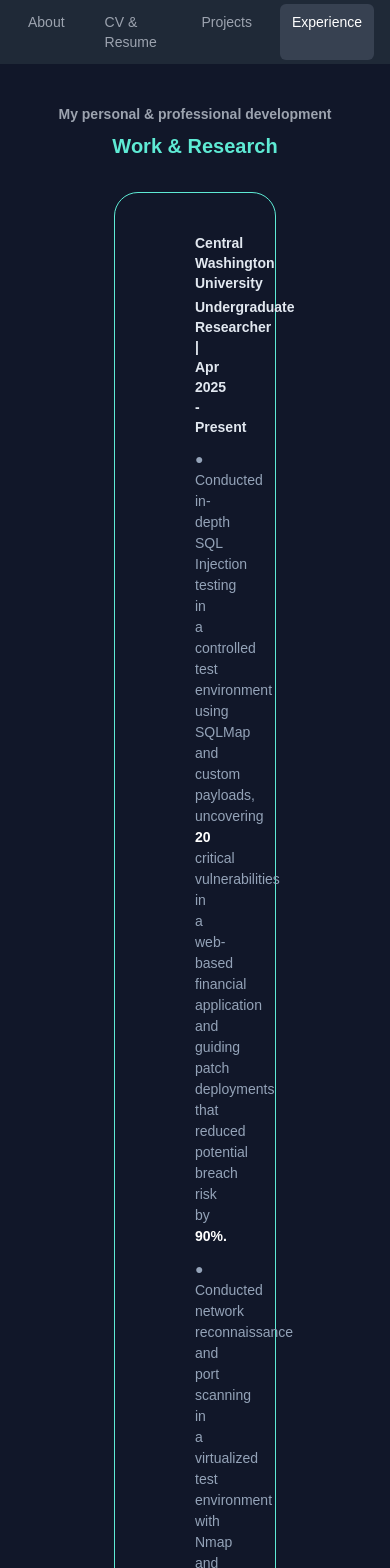
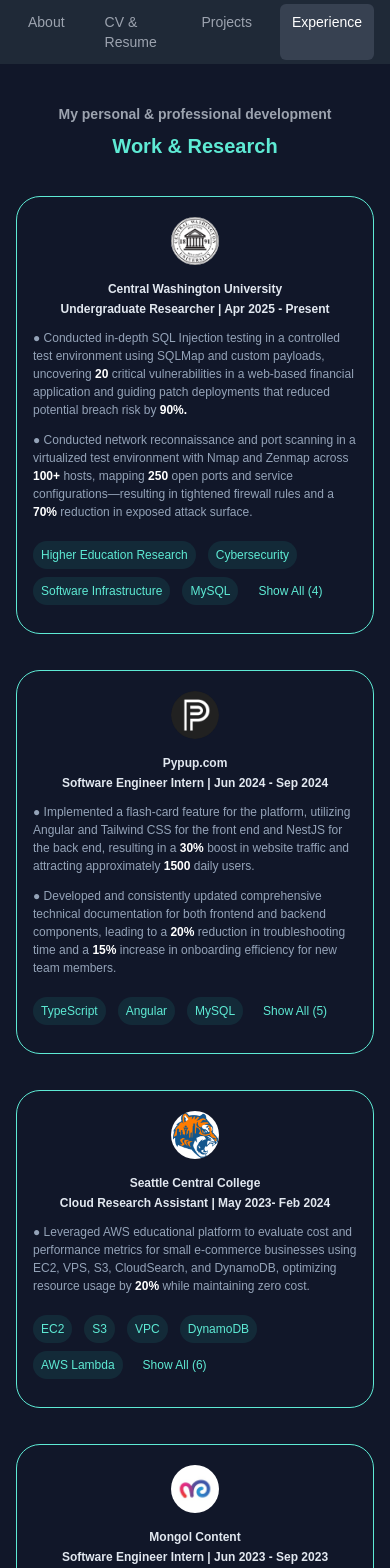
Before and after one commit to orchlonn/orchlon-portfolio, a Next.js app: page /experience in a window 390 px wide. Shown: the top 1568 px of the page. Built offline with nearby package versions, Linux system fonts and the light colour scheme.

Commit message:
mobile first responsive approach applied to all screens

```diff
--- a/src/app/experience/Components/ExperienceItem.tsx
+++ b/src/app/experience/Components/ExperienceItem.tsx
@@ -27,7 +27,7 @@
 
   return (
     <div
-      className={`flex flex-col gap-y-2 my-3 w-2/5 border border-teal-300 rounded-3xl py-5 px-20 transition-all duration-300 ease-in-out hover:scale-105 hover:shadow-[0_0_30px_rgba(20,184,166,0.3)] hover:border-teal-400 cursor-pointer ${className}`}
+      className={`flex flex-col gap-y-2 my-3 border border-teal-300 rounded-3xl py-4 sm:py-5 px-4 sm:px-8 lg:px-20 transition-all duration-300 ease-in-out hover:scale-105 hover:shadow-[0_0_30px_rgba(20,184,166,0.3)] hover:border-teal-400 cursor-pointer ${className}`}
     >
       <div className="flex justify-center items-center">
         <Image
@@ -35,29 +35,29 @@
           width={65}
           height={65}
           alt="Picture of the author"
-          className="rounded-full my-1"
+          className="rounded-full my-1 w-12 h-12 sm:w-16 sm:h-16 md:w-[65px] md:h-[65px]"
         />
       </div>
       <div>
-        <p className="text-slate-200 text-center font-semibold text-sm my-1">
+        <p className="text-slate-200 text-center font-semibold text-xs sm:text-sm my-1">
           {company}
         </p>
-        <p className="text-slate-200 text-center font-semibold text-sm">
+        <p className="text-slate-200 text-center font-semibold text-xs sm:text-sm">
           {position}
         </p>
       </div>
       {description.map((desc, index) => (
         <p
-          className="mt-1 text-sm leading-normal text-slate-400 text-base/6"
+          className="mt-1 text-xs sm:text-sm leading-normal text-slate-400 text-base/6"
           key={index}
         >
           {desc}
         </p>
       ))}
-      <div className="flex flex-row flex-wrap gap-x-5 gap-y-3 my-3">
+      <div className="flex flex-row flex-wrap gap-x-3 sm:gap-x-5 gap-y-2 sm:gap-y-3 my-3">
         {skillsToShow.map((skill, index) => (
           <p
-            className="flex items-center rounded-full bg-teal-400/10 px-3 py-1 text-xs font-medium leading-5 text-teal-300"
+            className="flex items-center rounded-full bg-teal-400/10 px-2 sm:px-3 py-1 text-xs font-medium leading-5 text-teal-300"
             key={index}
           >
             {skill}
@@ -66,7 +66,7 @@
         {skills.length > initialSkillCount && (
           <button
             onClick={() => setShowAllSkills(!showAllSkills)}
-            className="flex items-center px-3 py-1 text-xs font-medium leading-5 text-teal-300"
+            className="flex items-center px-2 sm:px-3 py-1 text-xs font-medium leading-5 text-teal-300"
           >
             {showAllSkills
               ? "Show Less"
--- a/src/app/experience/page.tsx
+++ b/src/app/experience/page.tsx
@@ -8,14 +8,14 @@
 
 const Experience = () => {
   return (
-    <div className="animate-fade-in">
+    <div className="animate-fade-in px-4 sm:px-6 lg:px-8">
       <div className="animate-slide-up">
         <SectionHeader
           desc="My personal & professional development"
           title="Work & Research"
         />
       </div>
-      <div className="flex flex-col items-center gap-y-3">
+      <div className="flex flex-col items-center gap-y-3 sm:gap-y-4 mt-6 sm:mt-8">
         <ExperienceItem
           image={CWULogo}
           position="Undergraduate Researcher | Apr 2025 - Present"
@@ -51,7 +51,7 @@
             "Port Scanning",
           ]}
           initialSkillCount={4}
-          className="animate-scale-in"
+          className="animate-scale-in w-full sm:w-4/5 lg:w-2/5"
         />
         <ExperienceItem
           image={Pypup}
@@ -85,7 +85,7 @@
             "HTML",
             "CSS",
           ]}
-          className="animate-scale-in-delay"
+          className="animate-scale-in-delay w-full sm:w-4/5 lg:w-2/5"
         />
         <ExperienceItem
           image={SCCLogo}
@@ -114,7 +114,7 @@
             "Node.js",
           ]}
           initialSkillCount={5}
-          className="animate-fade-in-delay"
+          className="animate-fade-in-delay w-full sm:w-4/5 lg:w-2/5"
         />
         <ExperienceItem
           image={MocoLogo}
@@ -144,7 +144,7 @@
             "CSS",
           ]}
           initialSkillCount={4}
-          className="animate-slide-up-delay"
+          className="animate-slide-up-delay w-full sm:w-4/5 lg:w-2/5"
         />
         <ExperienceItem
           image={SteppelinkLogo}
@@ -164,7 +164,7 @@
             "CSS",
           ]}
           initialSkillCount={4}
-          className="animate-fade-in-delay-2"
+          className="animate-fade-in-delay-2 w-full sm:w-4/5 lg:w-2/5"
         />
       </div>
     </div>
--- a/src/app/projects/Components/SingleProject.tsx
+++ b/src/app/projects/Components/SingleProject.tsx
@@ -16,9 +16,9 @@
 }) => {
   return (
     <div
-      className={`flex flex-col gap-3 h-[25rem] w-1/5 bg-slate-800 rounded-[30px] p-5 transition-all duration-500 ease-in-out hover:bg-transparent hover:border-slate-700 border border-transparent ${className}`}
+      className={`flex flex-col gap-2 sm:gap-3 h-auto sm:h-[25rem] bg-slate-800 rounded-[30px] p-3 sm:p-5 transition-all duration-500 ease-in-out hover:bg-transparent hover:border-slate-700 border border-transparent ${className}`}
     >
-      <div className="h-[12rem] w-full relative rounded-[27px] overflow-hidden">
+      <div className="h-32 sm:h-48 md:h-[12rem] w-full relative rounded-[27px] overflow-hidden">
         <Image
           src={image}
           fill
@@ -26,13 +26,15 @@
           alt="Logo of the project"
         />
       </div>
-      <p className="text-2xl font-bold text-slate-50">{title}</p>
-      <div className="flex gap-4 my-2">
+      <p className="text-lg sm:text-xl md:text-2xl font-bold text-slate-50 text-center">
+        {title}
+      </p>
+      <div className="flex gap-2 sm:gap-4 my-2">
         <BorderButton buttonTitle="Github" link={githubLink} />
         <a
           href={demoLink}
           target="_blank"
-          className="bg-teal-300 text-black px-4 py-2 rounded-md hover:bg-[#F5F5F5] transition-[background-color,color] duration-500 ease-[cubic-bezier(0.4,0,0.2,1)] transform cursor-pointer"
+          className="bg-teal-300 text-black px-3 sm:px-4 py-2 rounded-md hover:bg-[#F5F5F5] transition-[background-color,color] duration-500 ease-[cubic-bezier(0.4,0,0.2,1)] transform cursor-pointer text-center text-sm sm:text-base"
         >
           Live Demo
         </a>
--- a/src/app/projects/page.tsx
+++ b/src/app/projects/page.tsx
@@ -6,31 +6,31 @@
 
 const ProjectSection = () => {
   return (
-    <div className="flex flex-col gap-10 text-slate-200 animate-fade-in">
+    <div className="flex flex-col gap-6 sm:gap-8 lg:gap-10 text-slate-200 px-4 sm:px-6 lg:px-8">
       <div className="animate-slide-up">
         <SectionHeader desc="My Recent Projects" title="Portfolio" />
       </div>
-      <div className="flex items-center justify-center gap-10">
+      <div className="flex flex-col sm:flex-row items-center justify-center gap-4 sm:gap-6 lg:gap-10">
         <SingleProject
           title="Bizzzy - Handy human helps you"
           image={BizzzyLogo}
           githubLink="https://github.com/Bizzzy-software"
           demoLink="https://drive.google.com/file/d/1wuJXLsGQBIHQUbkEfV9y3TfLk_BmVOU-/view?usp=sharing"
-          className="animate-scale-in"
+          className="animate-scale-in w-full sm:w-1/3 lg:w-1/5"
         />
         <SingleProject
           title="Sorting Application - VR Sorting algorithms"
           image={SortingAppLogo}
           demoLink=""
           githubLink="https://github.com/CS-466-group-4/VR-Sorting-app"
-          className="animate-scale-in-delay"
+          className="animate-scale-in-delay w-full sm:w-1/3 lg:w-1/5"
         />
         <SingleProject
           title="Landing page - Logistic Company Website"
           image={LogisticCompanyLogo}
           demoLink="https://andjintrans.vercel.app/"
           githubLink="https://github.com/orchlonn/Andjintrans"
-          className="animate-fade-in-delay"
+          className="animate-fade-in-delay w-full sm:w-1/3 lg:w-1/5"
         />
       </div>
     </div>
--- a/src/app/resume/Components/ResumeBox.tsx
+++ b/src/app/resume/Components/ResumeBox.tsx
@@ -14,10 +14,12 @@
 }) => {
   return (
     <div
-      className={`flex flex-col gap-4 h-[12rem] w-1/5 bg-slate-800 rounded-[15px] p-5 transition-all duration-500 ease-in-out hover:bg-transparent hover:border-slate-700 border border-transparent justify-center items-center text-slate-50 ${className}`}
+      className={`flex flex-col gap-3 sm:gap-4 h-auto sm:h-[12rem] bg-slate-800 rounded-[15px] p-4 sm:p-5 transition-all duration-500 ease-in-out hover:bg-transparent hover:border-slate-700 border border-transparent justify-center items-center text-slate-50 ${className}`}
     >
-      <p className="text-2xl font-bold">{title}</p>
-      <p className="text-l text-center">{description}</p>
+      <p className="text-xl sm:text-2xl font-bold text-center">{title}</p>
+      <p className="text-sm sm:text-base text-center leading-relaxed">
+        {description}
+      </p>
       <BorderButton buttonTitle="View PDF" onPress={onPress} />
     </div>
   );
--- a/src/app/resume/page.tsx
+++ b/src/app/resume/page.tsx
@@ -4,22 +4,22 @@
 
 const ProjectSection = () => {
   return (
-    <div className="animate-fade-in">
+    <div className="animate-fade-in px-4 sm:px-6 lg:px-8">
       <div className="animate-slide-up">
         <SectionHeader desc="My Resume and Cover Letter" title="CV & Resume" />
       </div>
-      <div className="flex w-full justify-center gap-10">
+      <div className="flex flex-col sm:flex-row items-center justify-center gap-4 sm:gap-6 lg:gap-10 mt-6 sm:mt-8">
         <ResumeBox
           description="A concise, one-page overview of my experience and skills."
           title="Resume"
           onPress={() => window.open("/resume.pdf", "_blank")}
-          className="animate-scale-in"
+          className="animate-scale-in w-full sm:w-1/5"
         />
         <ResumeBox
           description="A concise, one-page overview of my experience and skills."
           title="Cover Letter"
           onPress={() => window.open("/cv.pdf", "_blank")}
-          className="animate-scale-in-delay"
+          className="animate-scale-in-delay w-full sm:w-1/5"
         />
       </div>
     </div>
```
Also changed, not shown: src/Components/About/CircleBeam.tsx (+8 -5 lines), src/app/page.tsx (+16 -14 lines).
